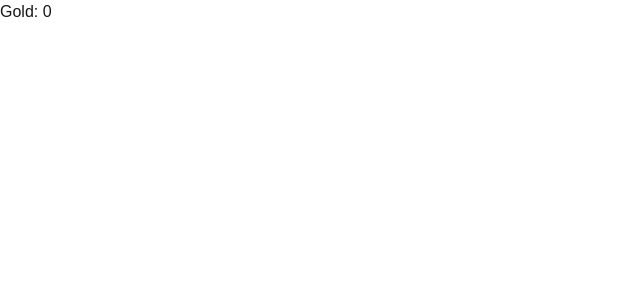
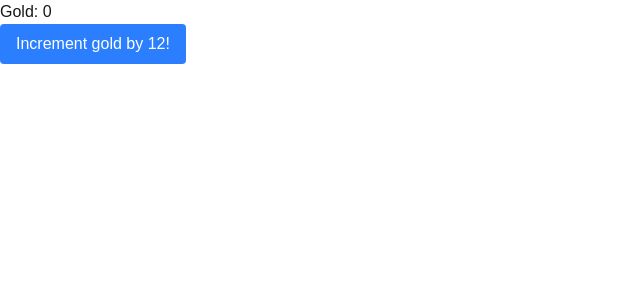
Before and after one commit to LuckyBlob/protonet, a Next.js app: page / in a window 1280 px wide. Shown: the top 300 px of the page, without its empty margins (0-640 px from the left). Built offline with nearby package versions, Linux system fonts and the light colour scheme.

Commit message:
Made button to increment gold.

```diff
--- a/app/page.tsx
+++ b/app/page.tsx
@@ -1,15 +1,45 @@
+ "use client";
+
+ import { useState } from "react";
+
 export default function Home()
 {
-  const gold: number = 0;
+  const initialGold: number = 0;
+  const goldState: [number, (value: number) => void] = useState<number>(initialGold);
+  const setGold: (value: number) => void = goldState[1];
+  const goldIncrementValue: number = 12;
 
-  const content: React.ReactElement =
+  const incrementGoldByValue: () => void = () =>
+  {
+    const nextGold: number = goldState[0] + goldIncrementValue;
+    setGold(nextGold);
+  };
+
+  const showGoldComponent: React.ReactElement =
+  (
+    <div>
+      Gold: {goldState[0]}
+    </div>
+  );
+
+  const incrementGoldButton: React.ReactElement =
+  (
+    <
+      button
+      onClick={incrementGoldByValue}
+      className="px-4 py-2 bg-blue-500 text-white rounded hover:bg-blue-600"
+    >
+      Increment gold by {goldIncrementValue}!
+    </button>
+  );
+
+  const pageComponent: React.ReactElement =
   (
     <main>
-      <div>
-        Gold: {gold}
-      </div>
+      {showGoldComponent}
+      {incrementGoldButton}
     </main>
   );
 
-  return content;
+  return pageComponent;
 }
```
